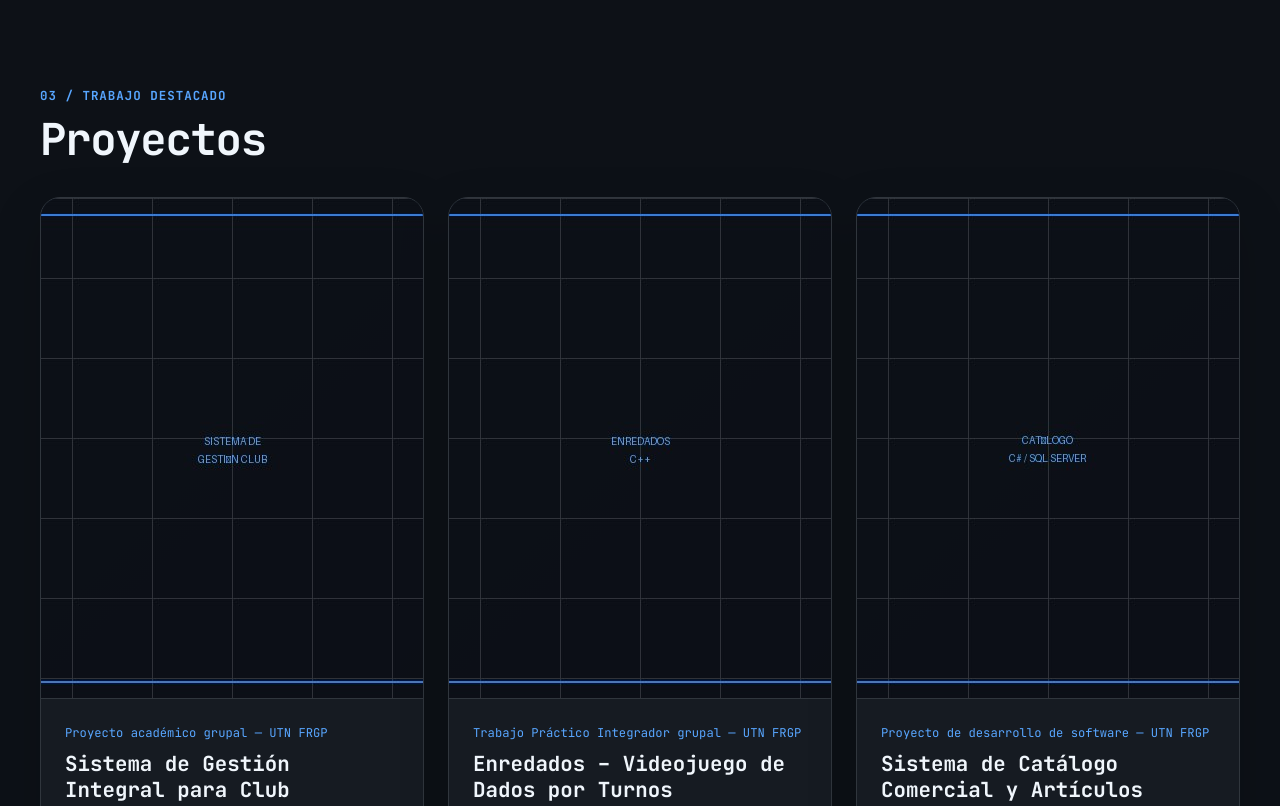
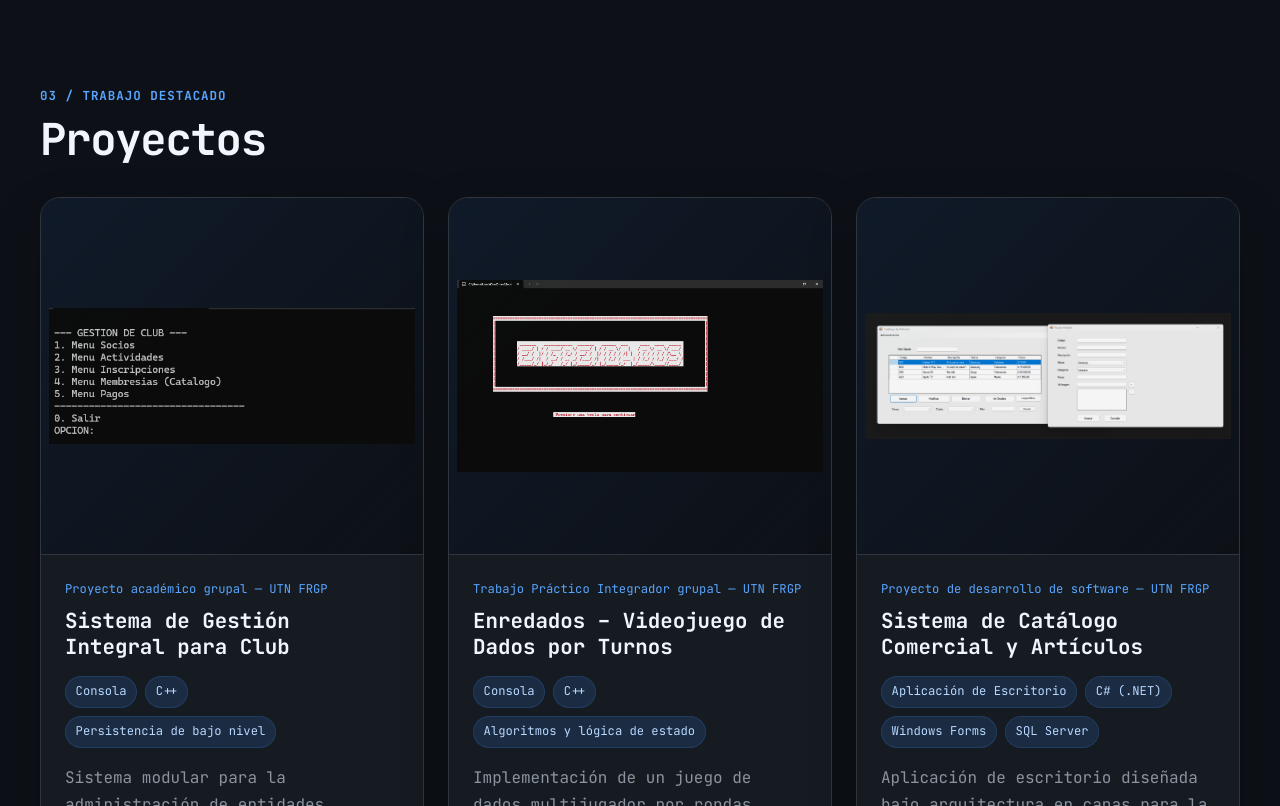
Before and after one commit to SaikoVn/portfolio-fernandoquiroga, a plain HTML site: page index.html in a window 1280 px wide. Shown: the part 2440-3246 px from the top of the page. Drawn offline with Linux system fonts and the light colour scheme.

Commit message:
Actualizar capturas reales de proyectos y estilos de encuadre en tarjetas

```diff
--- a/css/styles.css
+++ b/css/styles.css
@@ -735,17 +735,27 @@ h3:last-child {
 }
 
 .project-card__media {
+  display: flex;
+  align-items: center;
+  justify-content: center;
+  overflow: hidden;
   border-bottom: 1px solid var(--color-borde);
   background:
     linear-gradient(135deg, rgba(47, 129, 247, 0.08), rgba(13, 17, 23, 0.96)),
-    #11161d;
+    #0d1117;
+  padding: var(--space-2);
 }
 
 .project-card__media img {
   width: 100%;
   aspect-ratio: 16 / 10;
-  object-fit: cover;
+  object-fit: contain;
   opacity: 0.96;
+  transition: transform var(--transition-normal);
+}
+
+.project-card:hover .project-card__media img {
+  transform: scale(1.02);
 }
 
 .project-card__body {
--- a/index.html
+++ b/index.html
@@ -227,7 +227,7 @@
           <article class="project-card">
             <div class="project-card__media">
               <img
-                src="img/proyecto-club.jpg"
+                src="img/proyecto-club.png"
                 alt="Captura representativa del Sistema de Gestión Integral para Club"
                 width="800"
                 height="500"
@@ -255,7 +255,7 @@
           <article class="project-card">
             <div class="project-card__media">
               <img
-                src="img/proyecto-enredados.jpg"
+                src="img/proyecto-enredados.png"
                 alt="Captura representativa del videojuego de dados por turnos Enredados"
                 width="800"
                 height="500"
@@ -283,7 +283,7 @@
           <article class="project-card">
             <div class="project-card__media">
               <img
-                src="img/proyecto-catalogo.jpg"
+                src="img/proyecto-catalogo.png"
                 alt="Captura representativa del Sistema de Catálogo Comercial y Artículos"
                 width="800"
                 height="500"
```
Also changed, not shown: Capturas/SistemaClub.png (added), Capturas/SistemaDeCatalogoComercial.png (added), Capturas/caratula-del-juego.png (added), img/proyecto-catalogo.png (added), img/proyecto-club.png (added), img/proyecto-enredados.png (added).
